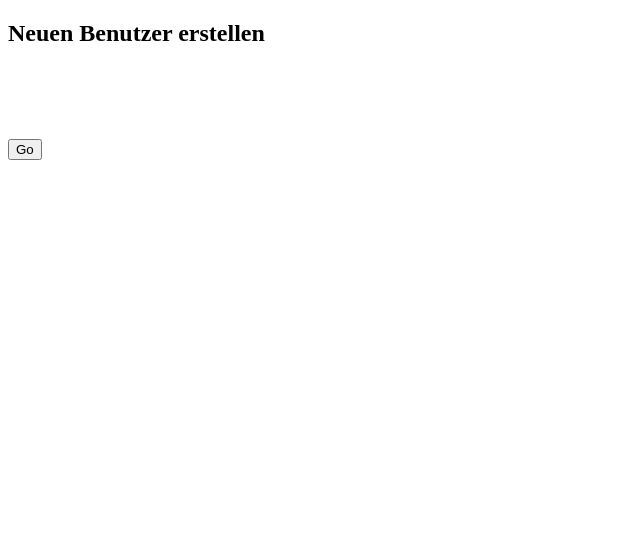
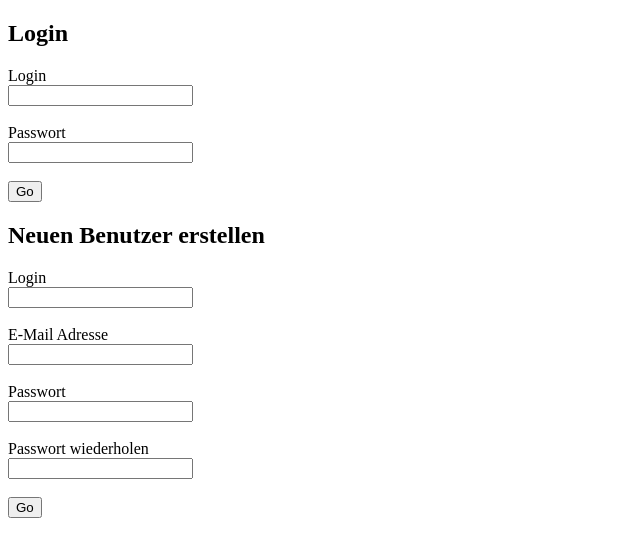
Before and after one commit to dennisausbremen/tunefish, a Flask app: page /bands/ in a window 1280 px wide. Shown: the top 557 px of the page, without its empty margins (0-640 px from the left). Run offline with Flask 2, Linux system fonts and the light colour scheme.

Commit message:
missed size attribute

```diff
--- a/server/templates/bands/login.html
+++ b/server/templates/bands/login.html
@@ -1,15 +1,15 @@
 {% extends "layout.html" %}
 
 {% macro show_errors(field) %}
+    {{ field.label }}<br/> {{ field(size=20) }}<br/>
+
 {% for error in field.errors %}
-{{ field.label }}<br/> {{ field(20) }}<br/>
 <span style="color: red;">{{error}}</span><br/>
 {% endfor %}
 <br/>
 {% endmacro %}
 
-
-
+{% block body %}
 <h2>Login</h2>
 <form method="POST" action="{{ url_for('bands.login') }}">
     {{ loginForm.csrf_token }}
@@ -18,7 +18,6 @@
     <input type="submit" value="Go">
 </form>
 
-{% block body %}
 <h2>Neuen Benutzer erstellen</h2>
 
 <form method="POST" action="{{ url_for('bands.register') }}">
```
